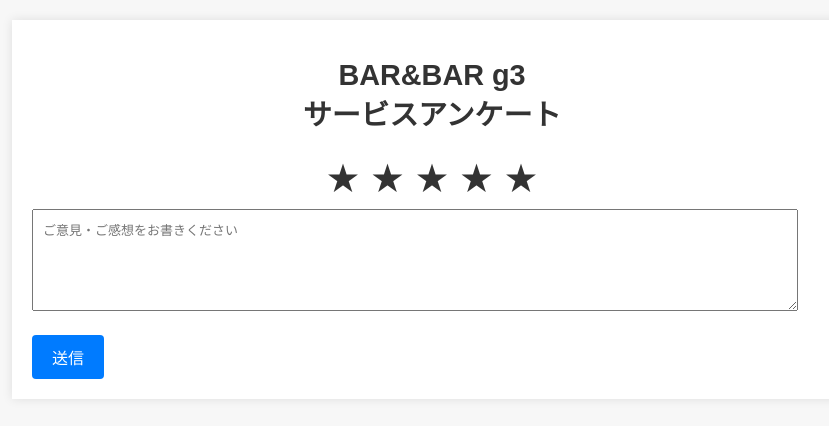
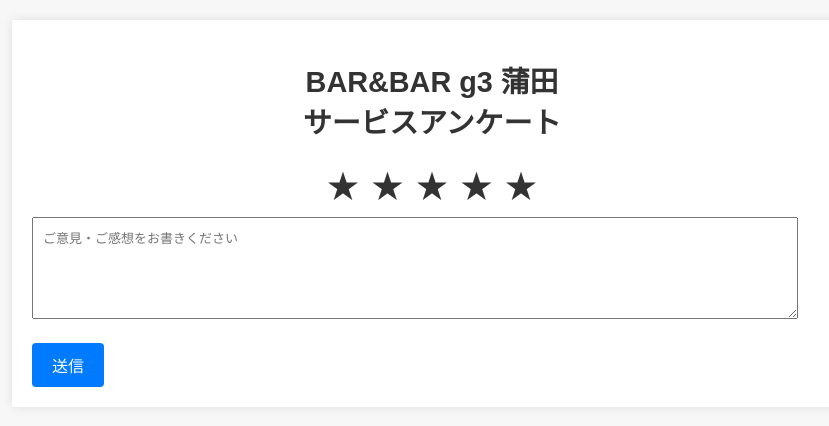
Before and after one commit to mintwood/g3, a plain HTML site: page index.html in a window 1280 px wide. Shown: the whole page, without its empty margins (208-1037 px from the left). Drawn offline with Linux system fonts and the light colour scheme.

Commit message:
Update index.html

```diff
--- a/index.html
+++ b/index.html
@@ -3,7 +3,7 @@
 <head>
   <meta charset="UTF-8">
   <meta name="viewport" content="width=device-width, initial-scale=1">
-  <title>BAR&BAR g3 サービスアンケート</title>
+  <title>BAR&BAR g3 蒲田サービスアンケート</title>
   <style>
     /* 共通スタイル */
     body {
@@ -112,7 +112,7 @@
 </head>
 <body>
   <div class="container">
-    <h1>BAR&BAR g3<br>サービスアンケート</h1>
+    <h1>BAR&BAR g3 蒲田<br>サービスアンケート</h1>
 
     <!-- 初期UI：星評価、コメント欄、送信ボタン -->
     <div id="initialForm">
```
